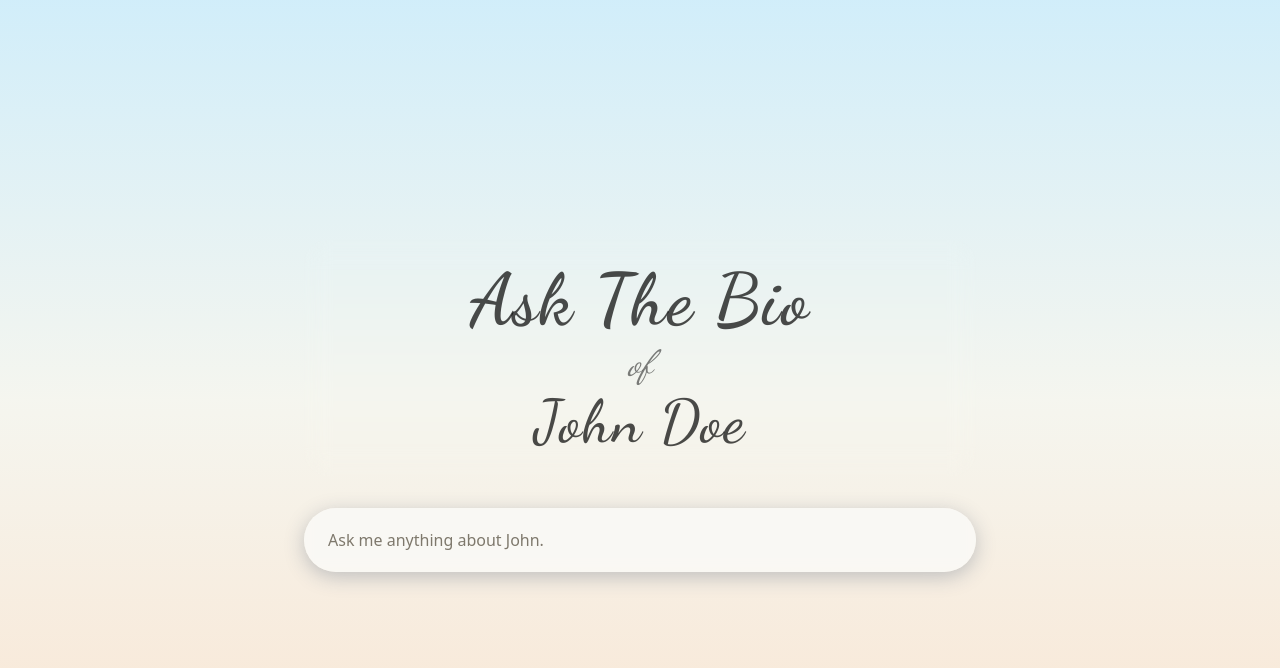
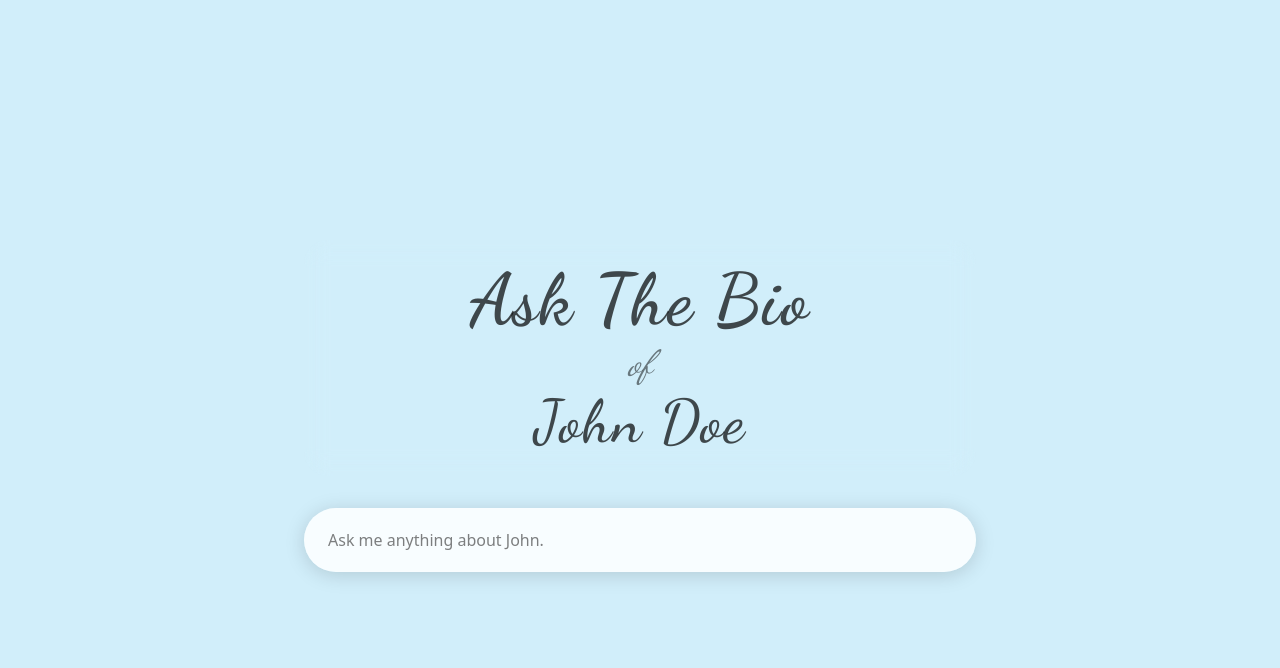
Before and after one commit to diegobit/askthebio, a React (Vite) app in the folder gui/: page / in a window 1280 px wide. Shown: the top 668 px of the page. Built offline with nearby package versions, Linux system fonts and the light colour scheme; no server answers; a web font is replaced by a local one.

Commit message:
gui: better colors; darker gradient; begin cleaning css

```diff
--- a/gui/src/components/PersonalAIChat.tsx
+++ b/gui/src/components/PersonalAIChat.tsx
@@ -332,7 +332,7 @@ const PersonalAIChat = () => {
     }
   };
   return (
-    <main className="min-h-screen relative overflow-hidden bg-paper">
+    <main className="min-h-screen relative overflow-hidden">
       {/* Background Surface */}
       {shouldUseImage && heroBackground && (
         <div
@@ -373,7 +373,7 @@ const PersonalAIChat = () => {
               value={message}
               onChange={(e) => setMessage(e.target.value)}
               placeholder={`Ask me anything about ${appConfig.personaFirstName}.`}
-              className="w-full h-16 text-base md:text-base bg-paper/80 dark:bg-gray-800/75 backdrop-blur-sm rounded-inf px-6 text-ink placeholder:text-ink-light/70 shadow-ink transition-[transform,_box-shadow] duration-300 font-sans border-0 focus:border-0 focus-visible:border-none focus:shadow-ink-lift focus-visible:shadow-ink-lift focus:scale-[1.03] focus-visible:scale-[1.03] focus-visible:outline-none focus-visible:!ring-0 focus-visible:!ring-transparent focus-visible:!ring-offset-0 focus-visible:!ring-offset-transparent focus:!ring-0 focus:!ring-transparent focus:!ring-offset-0 focus:!ring-offset-transparent"
+              className="w-full h-16 text-base md:text-base bg-white/85 dark:bg-gray-800/75 backdrop-blur-sm rounded-inf px-6 text-black/80 placeholder:text-black/50 dark:placeholder:text-white/50 dark:text-white/80 shadow-ink transition-[transform,_box-shadow] duration-300 font-sans border-0 focus:border-0 focus-visible:border-none focus:shadow-ink-lift focus-visible:shadow-ink-lift focus:scale-[1.03] focus-visible:scale-[1.03] focus-visible:outline-none focus-visible:!ring-0 focus-visible:!ring-transparent focus-visible:!ring-offset-0 focus-visible:!ring-offset-transparent focus:!ring-0 focus:!ring-transparent focus:!ring-offset-0 focus:!ring-offset-transparent"
               disabled={isLoading}
               onKeyDown={(e) => {
                 if (e.key === 'Enter' && !e.shiftKey) {
@@ -393,8 +393,8 @@ const PersonalAIChat = () => {
 
           {/* Response */}
           {responseText && !error && (
-            <div className="p-6 rounded-3xl bg-paper/80 dark:bg-gray-800/75 backdrop-blur-sm border border-border text-left shadow-paper">
-              <div className="space-y-4 text-lg leading-relaxed text-ink dark:text-white/80 font-sans">
+            <div className="p-6 rounded-3xl bg-white/85 dark:bg-gray-800/75 backdrop-blur-sm border border-border text-left" >
+              <div className="space-y-4 text-lg leading-relaxed text-black/80 dark:text-white/80 font-sans">
                 <ReactMarkdown remarkPlugins={[remarkGfm]} components={markdownComponents} skipHtml>
                   {responseText}
                 </ReactMarkdown>
--- a/gui/src/index.css
+++ b/gui/src/index.css
@@ -8,112 +8,37 @@ All colors MUST be HSL.
 
 @layer base {
   :root {
+    --foreground: 44 15% 25%;
     --background: 198 80% 90%;
-    --foreground: 44 15% 25%;
+    --gradient-overlay: linear-gradient(180deg, hsl(208 80% 85%), hsl(66deg 26% 95%), hsl(35deg 88% 85%))
 
-    --card: 0 0% 98%;
-    --card-foreground: 44 15% 25%;
+    --border: 44 10% 90%;
 
-    --popover: 0 0% 98%;
-    --popover-foreground: 44 15% 25%;
-
-    --primary: 44 25% 35%;
-    --primary-foreground: 44 20% 96%;
-    --primary-glow: 44 25% 50%;
-
-    --secondary: 30 40% 70%;
-    --secondary-foreground: 44 15% 25%;
-
-    --muted: 44 10% 90%;
-    --muted-foreground: 44 10% 50%;
-
-    --accent: 200 30% 65%;
-    --accent-foreground: 44 15% 25%;
-
-    --destructive: 0 60% 50%;
-    --destructive-foreground: 44 20% 96%;
-
-    --border: 44 15% 85%;
-    --input: 0 0% 98%;
-    --ring: 44 25% 100%;
-
-    --ink: 44 0% 0%;
-    --ink-opacity: 0.7;
-    --ink-light: 44 18% 24%;
-    --ink-light-opacity: 0.5;
-    --paper: 44 30% 98%;
-
-    /* --gradient-primary: linear-gradient(135deg, hsl(44 25% 35%), hsl(44 30% 65%)); */
-    /* --gradient-overlay: linear-gradient(135deg, hsl(44 30% 98%), hsl(44 30% 80%), hsl(44 15% 95%)); */
-    --gradient-overlay: linear-gradient(180deg, hsl(198 80% 90%), hsl(66deg 26% 95%), hsl(29deg 78% 90%));
-
-    --shadow-ink: 0 5px 20px hsl(44 0% 75%);
-    --shadow-paper: 0 4px 20px hsl(44 0% 60% / 0.15);
+    --shadow-ink: 0 3px 20px hsl(0 0% 0% / 0.15);
+    .focus-visible\:shadow-ink-lift:focus-visible {
+      --tw-shadow: 0 8px 30px hsl(0 0% 0% / 0.20);
+      --tw-shadow-colored: 0 18px 45px var(--tw-shadow-color);
+      box-shadow: var(--tw-ring-offset-shadow, 0 0 #0000), var(--tw-ring-shadow, 0 0 #0000), var(--tw-shadow);
+    }
 
     --transition-smooth: all 0.3s cubic-bezier(0.4, 0, 0.2, 1);
 
     --radius: 5rem;
-
-    --sidebar-background: 0 0% 98%;
-    --sidebar-foreground: 240 5.3% 26.1%;
-    --sidebar-primary: 240 5.9% 10%;
-    --sidebar-primary-foreground: 0 0% 98%;
-    --sidebar-accent: 240 4.8% 95.9%;
-    --sidebar-accent-foreground: 240 5.9% 10%;
-    --sidebar-border: 44 13% 91%;
-    --sidebar-ring: 217.2 91.2% 59.8%;
   }
 
   .dark {
+    --foreground: 0 0% 100% / 0.8;
     --background: 24 52% 53%;
-    --foreground: 44 0% 100% / 0.8;
+    --gradient-overlay: linear-gradient(180deg, hsl(24deg 52% 53%), hsl(231deg 30% 34%));
 
-    /* --border: 44 100% 28%; */
-    --shadow-ink: 0 3px 15px hsl(44 0% 60% / 0.3);
-    --shadow-paper: 0 4px 20px hsl(44 0% 60% / 0.15);
-
-    --ink: 0 0% 90%;
-    --ink-light: 0 0% 75%;
-    --paper: 0 0% 5%;
     --border: 0 0% 100% /0.15;
 
-    --gradient-overlay: linear-gradient(180deg, hsl(24deg 52% 53%), hsl(231deg 30% 34%));
-
-    /* --background: 222.2 84% 4.9%; */
-    /* --foreground: 210 40% 98%; */
-    /**/
-    /* --card: 222.2 84% 4.9%; */
-    /* --card-foreground: 210 40% 98%; */
-    /**/
-    /* --popover: 222.2 84% 4.9%; */
-    /* --popover-foreground: 210 40% 98%; */
-    /**/
-    /* --primary: 210 40% 98%; */
-    /* --primary-foreground: 222.2 47.4% 11.2%; */
-    /**/
-    /* --secondary: 217.2 32.6% 17.5%; */
-    /* --secondary-foreground: 210 40% 98%; */
-    /**/
-    /* --muted: 217.2 32.6% 17.5%; */
-    /* --muted-foreground: 215 20.2% 65.1%; */
-    /**/
-    /* --accent: 217.2 32.6% 17.5%; */
-    /* --accent-foreground: 210 40% 98%; */
-    /**/
-    /* --destructive: 0 62.8% 30.6%; */
-    /* --destructive-foreground: 210 40% 98%; */
-    /**/
-    /* --border: 217.2 32.6% 17.5%; */
-    /* --input: 217.2 32.6% 17.5%; */
-    /* --ring: 212.7 26.8% 83.9%; */
-    /* --sidebar-background: 240 5.9% 10%; */
-    /* --sidebar-foreground: 240 4.8% 95.9%; */
-    /* --sidebar-primary: 224.3 76.3% 48%; */
-    /* --sidebar-primary-foreground: 0 0% 100%; */
-    /* --sidebar-accent: 240 3.7% 15.9%; */
-    /* --sidebar-accent-foreground: 240 4.8% 95.9%; */
-    /* --sidebar-border: 240 3.7% 15.9%; */
-    /* --sidebar-ring: 217.2 91.2% 59.8%; */
+    --shadow-ink: 0 3px 20px hsl(0 0% 0% / 0.25);
+    .focus-visible\:shadow-ink-lift:focus-visible {
+      --tw-shadow: 0 8px 30px hsl(0 0% 0% / 0.30);
+      --tw-shadow-colored: 0 18px 45px var(--tw-shadow-color);
+      box-shadow: var(--tw-ring-offset-shadow, 0 0 #0000), var(--tw-ring-shadow, 0 0 #0000), var(--tw-shadow);
+    }
   }
 }
 
```
